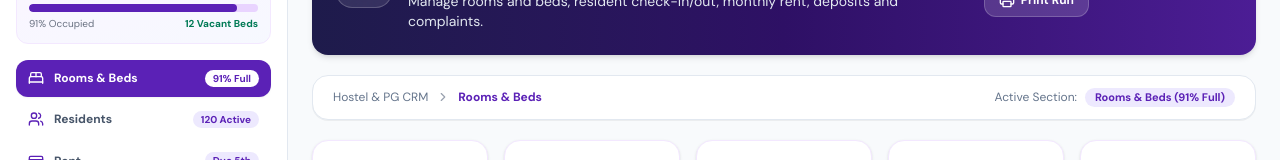
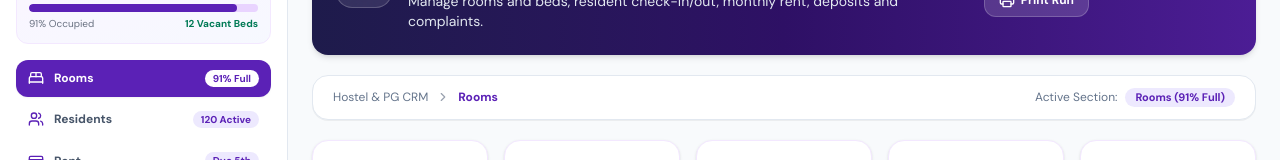
Before and after one commit to sohel6926/Best-CRM, a React (Vite) app: page /app/hostel-crm in a window 1280 px wide. Shown: the part 180-340 px from the top of the page. Built offline with nearby package versions, Linux system fonts and the light colour scheme.

Commit message:
refactor(nav): remove ampersands and secondary terms to make button labels clean single words

```diff
--- a/src/pages/crm/hostel/HostelFullSuite.tsx
+++ b/src/pages/crm/hostel/HostelFullSuite.tsx
@@ -41,7 +41,7 @@ export const HostelFullSuite: React.FC<{ onNotify?: (msg: string) => void; banne
   };
 
   const navigationItems = [
-    { id: 'rooms', label: 'Rooms & Beds', icon: BedDouble, badge: '91% Full' },
+    { id: 'rooms', label: 'Rooms', icon: BedDouble, badge: '91% Full' },
     { id: 'residents', label: 'Residents', icon: Users, badge: '120 Active' },
     { id: 'billing', label: 'Rent', icon: CreditCard, badge: 'Due 5th' },
     { id: 'power', label: 'Electricity Bills', icon: Zap, badge: '₹11/unit' },
--- a/src/pages/crm/hostel/HostelLayout.tsx
+++ b/src/pages/crm/hostel/HostelLayout.tsx
@@ -49,14 +49,14 @@ export function HostelLayout() {
   };
 
   const navItems = [
-    { id: 'rooms', label: 'Rooms & Bed Matrix', icon: BedDouble, badge: '91% Full' },
-    { id: 'residents', label: 'Residents Directory & KYC', icon: Users, badge: '120 Active' },
+    { id: 'rooms', label: 'Rooms', icon: BedDouble, badge: '91% Full' },
+    { id: 'residents', label: 'Residents', icon: Users, badge: '120 Active' },
     { id: 'billing', label: 'Rent', icon: CreditCard, badge: 'Due 5th' },
-    { id: 'power', label: 'Sub-Meter Splitter', icon: Zap, badge: '₹11/unit' },
-    { id: 'mess', label: 'Mess & Meal Planner', icon: Utensils, badge: '7 Days' },
-    { id: 'gate-pass', label: 'Gate Pass & Curfew Log', icon: ShieldAlert, badge: '09:30 PM' },
+    { id: 'power', label: 'Electricity Bills', icon: Zap, badge: '₹11/unit' },
+    { id: 'mess', label: 'Mess', icon: Utensils, badge: '7 Days' },
+    { id: 'gate-pass', label: 'Gate Passes', icon: ShieldAlert, badge: '09:30 PM' },
     { id: 'deposits', label: 'Deposits', icon: ShieldCheck, badge: 'No Dues' },
-    { id: 'complaints', label: 'Maintenance Desk', icon: Wrench, badge: '2 Open' },
+    { id: 'complaints', label: 'Maintenance', icon: Wrench, badge: '2 Open' },
     { id: 'staff', label: 'Staff', icon: UserCog, badge: '5 Staff' },
   ];
 
--- a/src/pages/crm/hotel/HotelFullSuite.tsx
+++ b/src/pages/crm/hotel/HotelFullSuite.tsx
@@ -46,7 +46,7 @@ export const HotelFullSuite: React.FC<{ onNotify?: (msg: string) => void; banner
   const navigationItems = [
     { id: 'tape-chart', label: 'Calendar', icon: Building2, badge: '85% Full' },
     { id: 'check-in', label: 'Check-In', icon: UserCheck, badge: 'Verified' },
-    { id: 'dining-pos', label: 'Restaurant', icon: Utensils, badge: 'Live Orders' },
+    { id: 'dining-pos', label: 'Dining', icon: Utensils, badge: 'Live Orders' },
     { id: 'housekeeping', label: 'Housekeeping', icon: Sparkles, badge: 'Clean Desk' },
     { id: 'folio-billing', label: 'Billing', icon: FileText, badge: 'Split Bill' },
     { id: 'channel-manager', label: 'Rates', icon: Globe, badge: 'OTAs' },
```
